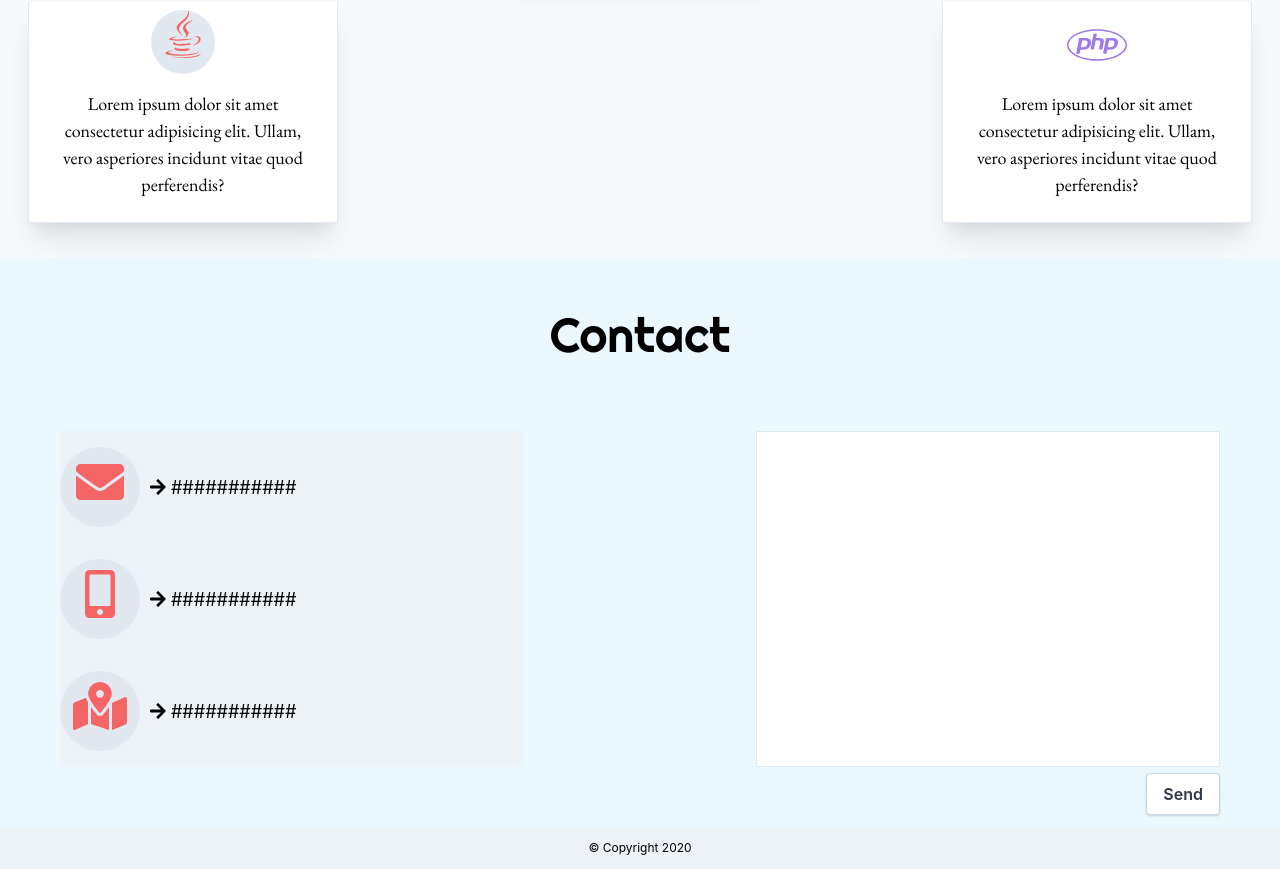
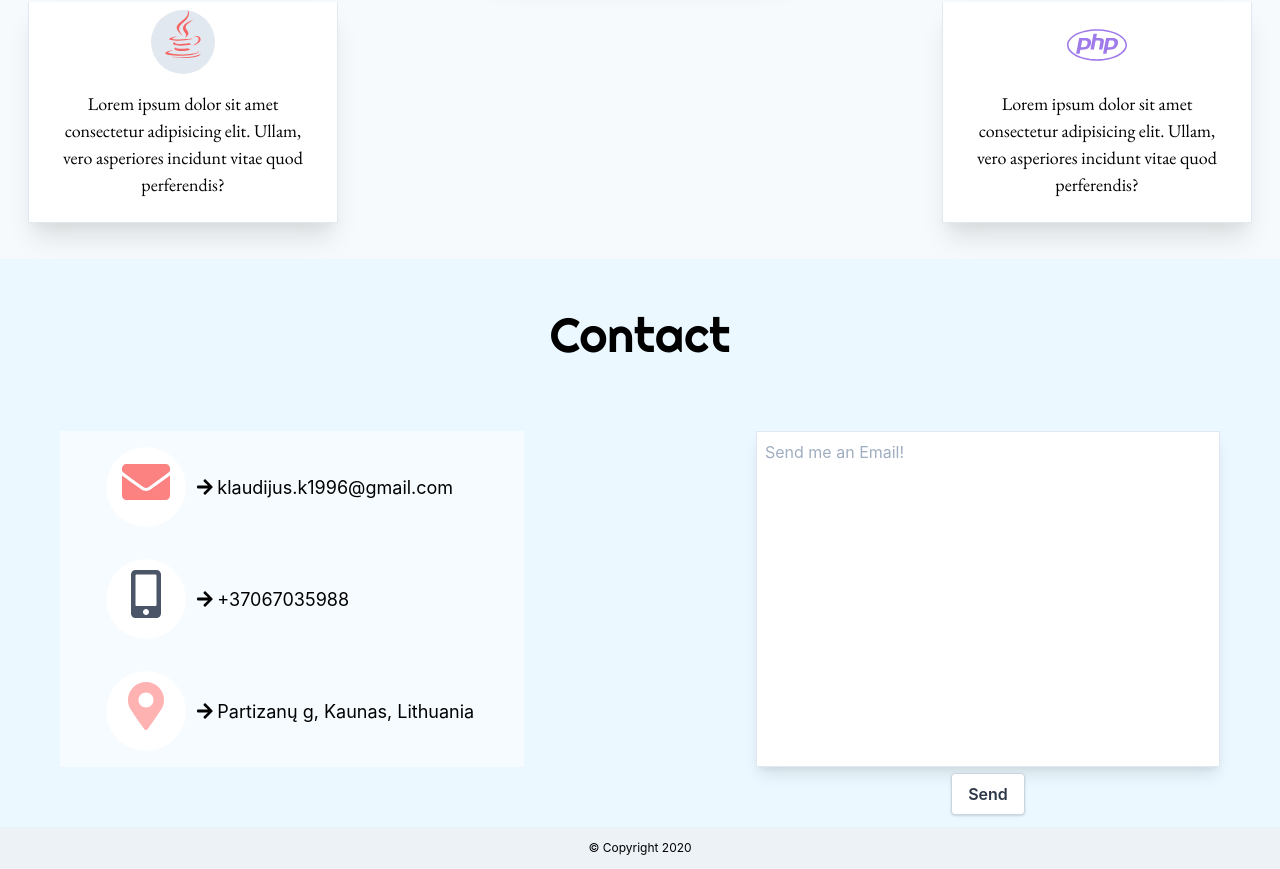
Before and after one commit to Klaudijus1996/React-CV, a React (Create React App) app: page / in a window 1280 px wide. Shown: the part 2037-2906 px from the top of the page. Built offline with nearby package versions, Linux system fonts and the light colour scheme; a web font is replaced by a local one.

Commit message:
Contact styling

```diff
--- a/src/Views/Contact.js
+++ b/src/Views/Contact.js
@@ -1,36 +1,40 @@
 import React from 'react'
 import { FontAwesomeIcon } from '@fortawesome/react-fontawesome';
-import { faArrowRight, faEnvelope, faMapMarkedAlt, faMobile, faMobileAlt } from '@fortawesome/free-solid-svg-icons';
+import { faArrowRight, faEnvelope, faMapMarked, faMapMarkedAlt, faMapMarker, faMapMarkerAlt, faMobile, faMobileAlt } from '@fortawesome/free-solid-svg-icons';
 
 const Contact = () => {
     return (
         <section className="bg-blue-100 p-5">
             <h1 style={{ fontFamily: "'Righteous', cursive" }} className="text-5xl text-center p-5">Contact</h1>
             <div className="container flex justify-between p-10">
-                <div className="w-2/5 bg-gray-200">
-                    <ul>
+                <div className="w-2/5 bg-white bg-opacity-50">
+                    <ul className="w-4/5 mr-auto ml-auto">
                         <li className="py-4 flex items-center">
-                            <h4 className="inline-block text-center text-red-500 rounded-full w-20 h-20 leading-2 bg-gray-300 text-5xl hover:bg-gray-400 hover:text-red-700">
+                            <h4 className="inline-block text-center text-red-400 rounded-full w-20 h-20 leading-2 bg-white text-5xl hover:bg-gray-100 hover:text-red-500">
                                 <FontAwesomeIcon icon={faEnvelope} />
-                            </h4><p className="leading-3 text-lg inline-block">&nbsp; <FontAwesomeIcon icon={faArrowRight} /> ###########</p>
+                            </h4><p className="leading-3 text-lg inline-block">&nbsp; <FontAwesomeIcon icon={faArrowRight} /> klaudijus.k1996@gmail.com</p>
                         </li>
                         <li className="py-4 flex items-center">
-                            <h4 className="inline-block text-center text-red-500 rounded-full w-20 h-20 leading-2 bg-gray-300 text-5xl hover:bg-gray-400">
+                            <h4 className="inline-block text-center text-gray-700 rounded-full w-20 h-20 leading-2 bg-white text-5xl hover:bg-gray-100 hover:text-gray-800">
                                 <FontAwesomeIcon icon={faMobileAlt} />
-                            </h4><p className="leading-3 text-lg inline-block">&nbsp; <FontAwesomeIcon icon={faArrowRight} /> ###########</p>
+                            </h4><p className="leading-3 text-lg inline-block">&nbsp; <FontAwesomeIcon icon={faArrowRight} /> +37067035988</p>
                         </li>
                         <li className="py-4 flex items-center">
-                            <h4 className="inline-block text-center text-red-500 rounded-full w-20 h-20 leading-2 bg-gray-300 text-5xl hover:bg-gray-400 hover:text-red-700">
-                                <FontAwesomeIcon icon={faMapMarkedAlt} />
-                            </h4><p className="leading-3 text-lg inline-block">&nbsp; <FontAwesomeIcon icon={faArrowRight} /> ###########</p>
+                            <h4 className="inline-block text-center rounded-full w-20 h-20 leading-2 text-red-300 text-5xl bg-white hover:bg-gray-100 hover:text-red-500">
+                                <FontAwesomeIcon icon={faMapMarkerAlt} />
+                            </h4><p className="leading-3 text-lg inline-block">&nbsp; <FontAwesomeIcon icon={faArrowRight} /> Partizanų g, Kaunas, Lithuania</p>
                         </li>
                     </ul>
                 </div>
-                <div className="w-2/5 bg-gray-300">
-                    <textarea style={{ resize: "none" }} className="w-full h-full hover:bg-gray-100 border" name="" id=""></textarea>
-                    <button class="float-right bg-white hover:bg-gray-100 text-gray-800 font-semibold py-2 px-4 border border-gray-400 rounded shadow">
-                        Send
+                <div className="w-2/5 bg-gray-300 shadow-lg">
+
+                    <textarea style={{ resize: "none" }} className="w-full h-full hover:bg-gray-100 border focus:outline-none p-2" placeholder="Send me an Email!" name="" id=""></textarea>
+                    <div className="w-full text-center">
+
+                        <button class="bg-white hover:bg-gray-100 text-gray-800 font-semibold py-2 px-4 border border-gray-400 rounded shadow">
+                            Send
                     </button>
+                    </div>
                 </div>
             </div>
         </section>
```
Also changed, not shown: src/output.css.
